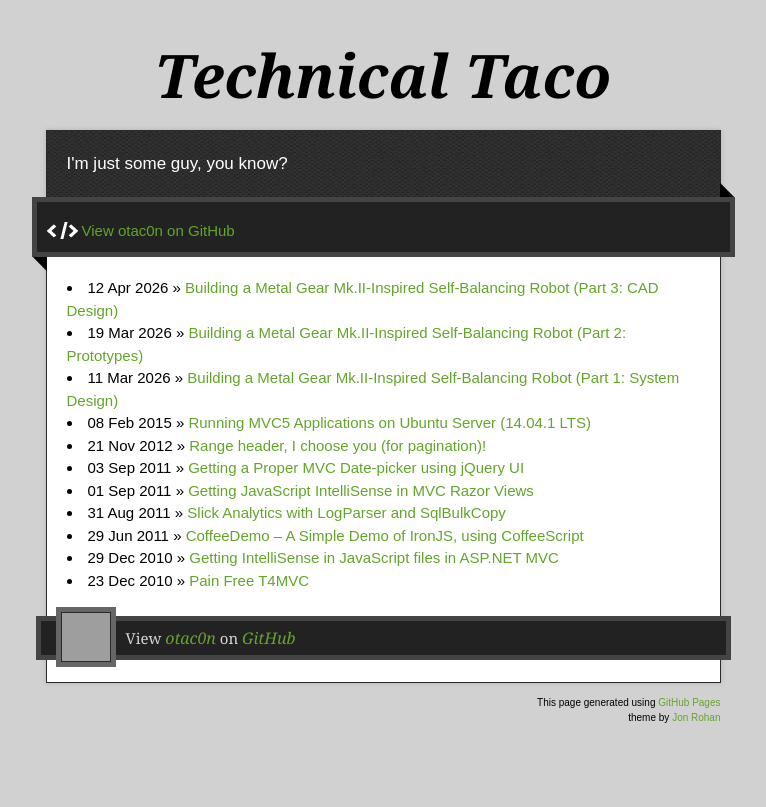
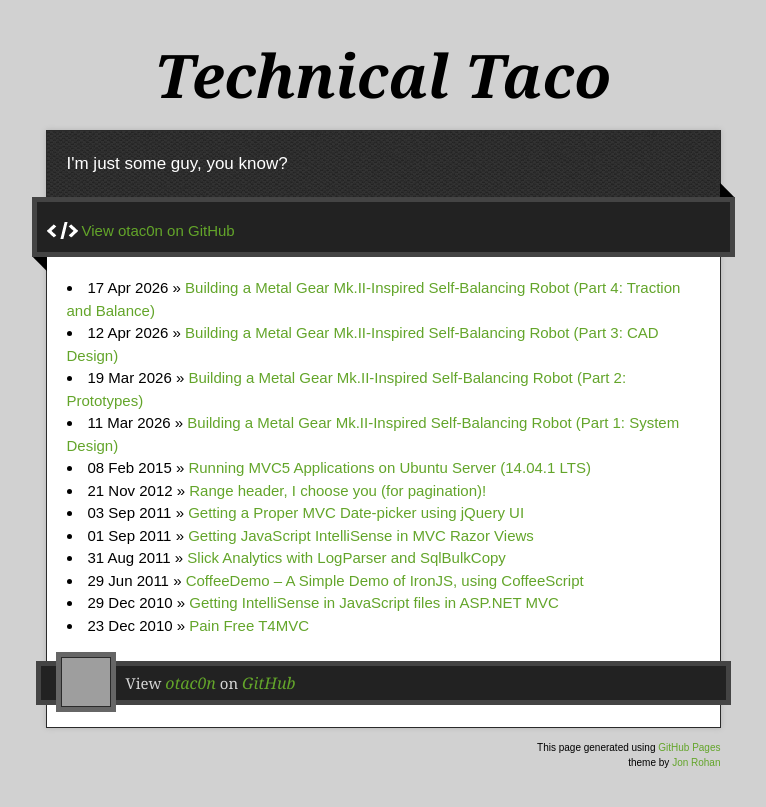
Before and after one commit to otac0n/otac0n.github.com, a Jekyll site: the page built from index.html, in a window 1280 px wide. Shown: the top 807 px of the page, without its empty margins (257-1023 px from the left). Built offline with Jekyll 4.4.1, drawn with Linux system fonts in a browser that asks for light colours; Markdown is read by kramdown in place of the engine named in the settings; part of the change alters nothing that is shown; grey boxes are pictures that could not be loaded.

Commit message:
New blog post: Building a Metal Gear Mk.II-Inspired Self-Balancing Robot (Part 4: Traction and Balance)

```diff
--- a/_posts/2026-04-12-building-a-metal-gear-mk.ii-inspired-self-balancing-robot-part-3-cad-design.md
+++ b/_posts/2026-04-12-building-a-metal-gear-mk.ii-inspired-self-balancing-robot-part-3-cad-design.md
@@ -7,7 +7,7 @@ tags:
 
 ## FreeCAD
 
-When I started the Mk.II project, I didn't have any meaningful CAD experience. I had been watching channels like Wintergaaten and Makers Muse do amazing things with CAD, so I had some idea of what to do. I chose to learn FreeCAD because of its open-source nature and fully-featured user experience. In order to get up to speed, I made use of the FreeCAD 101 series on YouTube as well as Mangojelly's videos:
+When I started the Mk.II project, I didn't have any meaningful CAD experience. I had been watching channels like [Maker's Muse](https://www.youtube.com/@MakersMuse), [Wintergatan](https://www.youtube.com/@Wintergatan), [BPS.space](https://www.youtube.com/bpsspace), and [rctestflight](https://www.youtube.com/user/RCtestflight) do amazing things with CAD, so I had some idea of what to do. I chose to learn FreeCAD because of its open-source nature and fully-featured user experience. In order to get up to speed, I made use of the FreeCAD 101 series on YouTube as well as Mangojelly's videos:
 
 - [FreeCAD 1.0 Tutorial for beginners 2025](https://www.youtube.com/watch?v=jULWgMV9_TM)
 - [FreeCAD: Sketch on Curved Surface](https://www.youtube.com/watch?v=93LIxgRXeew)
@@ -111,3 +111,4 @@ The first layer of any 3D print is the most critical. If the filament doesn't st
 If you read up to this point, you've seen the process I used to design the Mk.II's various components. Coming up is where the rubber meets the road (literaly!). We'll be talking traction, balance, PID tuning and finally showing off the bot!
 
 Previous Post: [Part 2: Prototypes](/blog/2026/03/19/building-a-metal-gear-mk.ii-inspired-self-balancing-robot-part-2-prototypes.html)
+Next Post: [Part 4: Traction and Balance](/blog/2026/04/17/building-a-metal-gear-mk.ii-inspired-self-balancing-robot-part-4-traction-and-balance.html)
--- /dev/null
+++ b/_posts/2026-04-17-building-a-metal-gear-mk.ii-inspired-self-balancing-robot-part-4-traction-and-balance.md
@@ -0,0 +1,126 @@
+---
+layout: post
+title: 'Building a Metal Gear Mk.II-Inspired Self-Balancing Robot (Part 4: Traction and Balance)'
+tags:
+- robotics
+---
+
+## Iterating on a Tire Design
+
+The game designers for the Mk.II added a distinctive tread pattern to the wheels, and to me it looked both functional and visually appealing. The tread's angular pattern resembles a circuit board which is quite fitting to the personality of the bot.
+
+![Tread Close-up](/blog/images/mk.ii/mk.ii-tread.png)
+
+In order to replicate this pattern, I had to make use of the 3rd-party Curves Workbench in FreeCAD. This feature projects curved surfaces onto a flat sketch, letting you use familiar tools and constraints. Surprisingly, this turned out to be one of the easiest tasks on the bot, thanks to the simplicity of the workbench.
+
+![Tread Sketch](/blog/images/mk.ii/mk.ii-tread-sketch.png)
+
+The first version of the tire was printed with basic slicer settings in TPU. I expected TPU's softness to aid in traction, but I immediately learned that it was simply too smooth to get anywhere. There was, however, one slicer trick I knew I could try: fuzzy walls.
+
+The first of my working prototypes used these fuzzy-walled tires. While they absolutely improved performance, they still did not have very much traction on hard surfaces (even slightly rough ones). Only on carpet did this iteration have anywhere near enough traction to balance its weight.
+
+{% include videoPlayer.html url='/blog/images/mk.ii/traction.mp4' width=540 height=960 %}
+
+My friend Arthur, who printed the whole first prototype for me, shared a trick he used in combat robotics: coat the wheels with [latex paint](https://amzn.to/47avufn) to give them extra traction. This worked, but it wore off far too quickly. Arthur also encouraged me to join him at a couple of his robotics competitions, and there I met someone who shared a solution to this problem using urethane rubber casting.
+
+### Molding
+
+From the combat robotics meetup, I learned that designing a tire mold was pretty easy: subtract the tire from a solid block and slice it into 4 parts. I grabbed some 30A Hardness urethane and, due to the complex tread pattern, I chose to purchase some mold release as well.
+
+- [Liquid Urethane](https://amzn.to/3NLCpF9)
+- [Mold Release](https://amzn.to/4bD1Lx7)
+
+I secured the wheels into the center of the molds, screwed them down, and poured the rubber.
+
+{% include videoPlayer.html url='/blog/images/mk.ii/molding.mp4' width=600 height=682 autoplay=true muted=true loop=true nocontrols=true playsinline=true %}
+
+The final iteration of the wheels came out great. The sprues (extra bits) were easily cut off by passing a hobby knife between the lid and the rest of the mold. The rubber tires have performed well on a variety of surfaces, both soft and hard. With traction solved, the next challenge was stability.
+
+## Balance Logic
+
+Getting a bot to balance is theoretically straightforward. Similar to a car in cruise control, it's largely a problem of controlling a single variable. In the case of the car, the variable would be the speed; for the Mk.II, it is the pitch angle. PID controllers are a very common way to do this since they model many types of problems reasonably well. PID controllers relate the difference in the target variable to some other output, such as throttle or torque. Their robustness comes from their use of the "present" (the Proportional term), the "past" (the Integral term), and the "future" (the Derivative term).
+
+In practice, optimizing only a single variable won't work without precise calibration. So, we have to control an additional variable: the target pitch angle. If our robot drifts to one side or another, we can use a second PID controller to adjust the target pitch in the opposite direction.
+
+This turns out to be sufficient to get the bot to balance. Here are some resources to learn more about this specific arrangement and PID tuning in general:
+
+- [Arduino-FOC-balancer](https://github.com/simplefoc/Arduino-FOC-balancer?tab=readme-ov-file#control-algorithm)
+- [How to Tune a PID Controller](https://pidexplained.com/how-to-tune-a-pid-controller/)
+
+{% include videoPlayer.html url='/blog/images/mk.ii/prototype.mp4' width=540 height=764 %}
+
+### Dual Board Control
+
+Having seen good results with the small-scale prototype, I began putting together the full-sized bot. Still, the testing showed some issues that needed to be addressed. The ESP32-S3 only supports BLE (Bluetooth Low Energy) but all of the controllers I wanted to use needed Bluetooth Classic. In addition, the IMU I had purchased gave *incredibly* noisy data but only intermittently.
+
+I purchased an [ESP32 DevKit v1](https://amzn.to/4bPS3bI) and tested it with the small scale prototype. While it looked like it would have the specs needed to run the bot, it turned out to be very difficult to get a 1khz control loop to run smoothly. This seemed to put me in a worse position at first, but I realized that I had written-off a perfectly good solution: using two boards together.
+
+Using both the STM32 and ESP32 allowed me to leverage their individual strengths. My STM32 Discovery has an onboard IMU and the performance needed to run the balance control loop. The ESP32 can asynchronously communicate with many clients at once: Bluetooth, WiFi, UART, etc. I chose to use [lwpkt](https://github.com/MaJerle/lwpkt) on top of UART to frame messages between the boards and to reject bad packets.
+
+![Dataflow Diagram](/blog/images/mk.ii/dataflow.png)
+<div class="alt" style="display: none"><pre><code>
+language: mermaid
+flowchart LR
+  ds3{{DualShock3}}
+  xinput{{XInput}}
+  subgraph bot
+    esp32[ESP32 DEVKITV1]
+    stm32[STM32F411E-DISCO]
+    esp32 --UART (Input & Console)--> stm32
+    stm32 --UART (Metrics & Logs)--> esp32
+  end
+  xinput --USB (Input)--> linq
+  ds3 --Bluetooth (Input)--> esp32
+  linq --UDP:2008 (Input)--> esp32
+  linq --UDP:2014 (Console)--> esp32
+  esp32 --UDP:2008 (Metrics)--> telegraf
+  esp32 --UDP:2014 (Logs)--> telegraf
+  subgraph pc
+    linq[C# Desktop App]
+    grafana[Grafana]
+    influx[(InfluxDB)]
+    telegraf[Telegraf]
+    grafana <--HTTP:8086--> influx
+    linq <--HTTP:8086--> influx
+    telegraf --HTTP:8086--> influx
+  end
+</code></pre></div>
+
+### Assembly
+
+With the decision to use two microcontroller boards came the requirement to mount them securely. I designed a set of lightweigth brackets to hold the boards together.
+
+![Dual Board CAD Rendering](/blog/images/mk.ii/dual-board.png)
+
+The Mk.II model in game has a back-panel that resembles a 1990's camcorder. On the back, it says "整備ケーブルコネクタ口 ケーブルが挿す上下が気を付けろ" which Google tells me means "Maintenance Cable Port: Pay Attention to Connector Orientation". While I'm a stickler for details, I decided that [USB-C Panel Mount](https://amzn.to/4sTbSEX) connectors would be acceptable. These were connected as the boards were installed with the help of a couple of adapters:
+
+- [USB-mini to USB-C Connectors](https://amzn.to/4bVluIz)
+- [90 Degree USB-micro to USB-mini Connectors](https://amzn.to/4bi1D7d)
+
+I also added an [external USB-B](https://amzn.to/4uD0oai) cable to represent the Mk.II's "tentacle." In the game, he uses it to manipulate both objects and computers. While I don't yet have the ability to make a prehensile arm, I was able to give him mild hacking abilities.
+
+{% include videoPlayer.html url='/blog/images/mk.ii/flipper.mp4' width=1920 height=1080 %}
+
+### Phantom Vibration
+
+Once fully assembled, however, the Mk.II developed an odd vibration. I first suspected this to be caused by excessively high PID coefficients.
+
+{% include videoPlayer.html url='/blog/images/mk.ii/vibration.mp4' width=960 height=540 %}
+
+However, no amount of tuning could remove the oscillation. After chatting with the folks in the SimpleFOC discord again, I learned that the actual source of the issue was the placement of the accelerometer away from the center of rotation. My decision to pivot to the STM32 Discovery board placed the IMU several centimeters above the center of mass.
+
+@copper280z told me that, in a configuration like this, the accelerometer will feel forces from rotation which it cannot distinguish from gravity. While this made sense, I was intrigued to learn that the effect can be subtracted out using the gyroscope if the exact distance from the center of rotation is known.
+
+At the time, I did not have the gyroscope working. I had to debug the Adafruit library to add support for the onboard IMU. If you see the Adafruit maintainers, kindly ask them to look at [my pull request](https://github.com/adafruit/Adafruit_L3GD20_U/pull/23).
+
+I was able to reduce the vibrations to a small jitter by estimating the offset and subtracting out a centripetal term. It seemed that fully eliminating the effect would again require precise calibration. I chatted with Art from [robomates](https://rbmates.com/) about how he solved this problem for his bots. He said that his DMP IMU solved it for him.
+
+After a bit of searching and a bit more chatting with @copper280z I finally learned what to do. The final trick to get rid of the vibration was to use the gyroscope as the primary source of pitch information. This can only happen after finding an absolute "down" direction with the accelerometer. I implemented this for the Mk.II using a complementary filter weighted 98% to the gyroscope. This completely eliminated the vibration while still allowing the accelerometer to provide long-term stability.
+
+{% include videoPlayer.html url='/blog/images/mk.ii/balance.mp4' width=960 height=540 %}
+
+## Coming Up...
+
+In the final post, I'll show how to control the Mk.II in real time, along with the telemetry and tooling I use to debug it while it's running.
+
+Previous Post: [Part 3: CAD Design](/blog/2026/04/12/building-a-metal-gear-mk.ii-inspired-self-balancing-robot-part-3-cad-design.html)
```
Also changed, not shown: blog/images/mk.ii/dataflow.png (added), blog/images/mk.ii/dual-board.png (added), blog/images/mk.ii/mk.ii-tread-sketch.png (added), blog/images/mk.ii/mk.ii-tread.png (added), blog/images/mk.ii/traction-paint.jpg (added), 6 other files.
